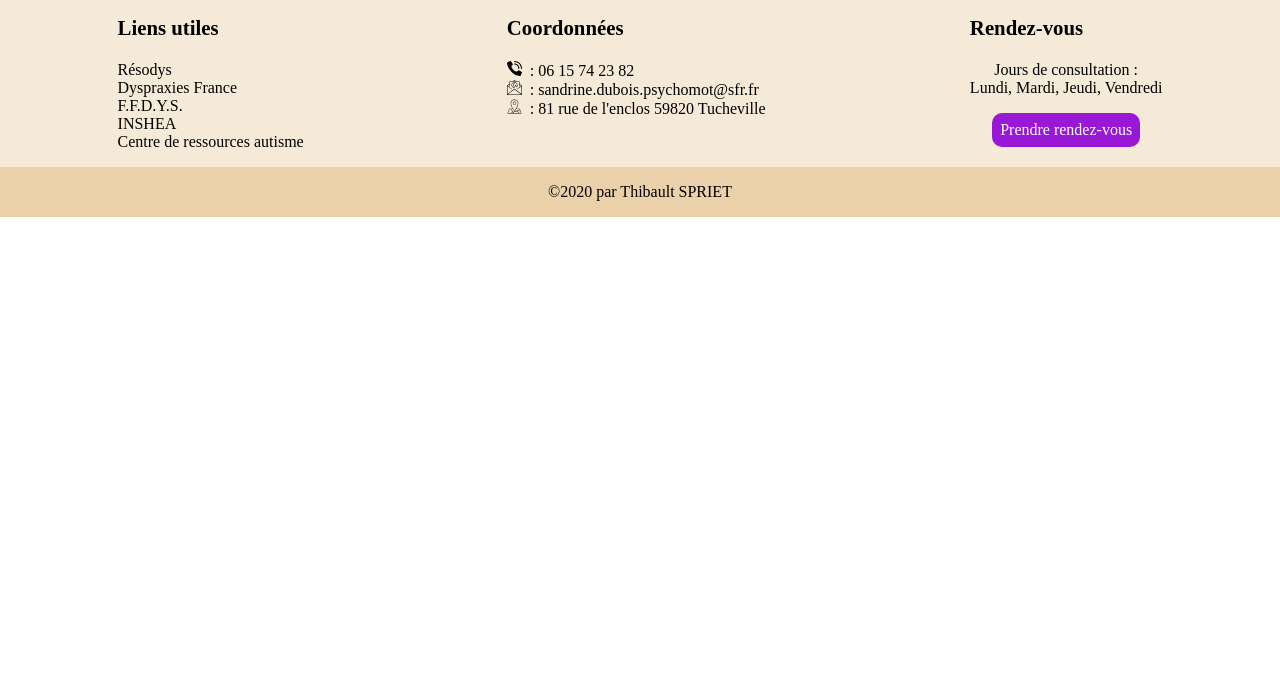
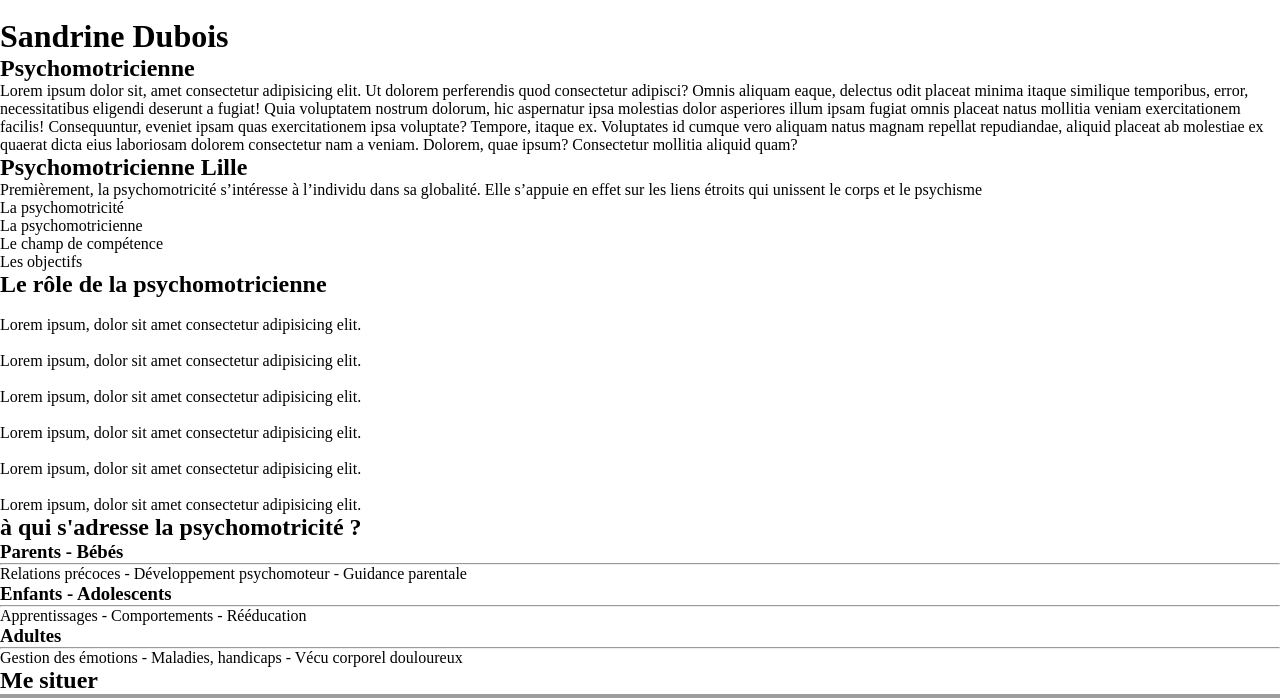
Before and after one commit to thibaultspriet/sandrine-psychomot, a Django app: page / in a window 1280 px wide. Shown: the part 93-791 px from the top of the page. Before the commit the page ends 310 px from the top, so only its background shows below. Run offline with Django 3.2, Linux system fonts and the light colour scheme; style sheets or scripts are compiled from the project's sources; grey boxes are pictures that could not be loaded.

Commit message:
index html

```diff
--- a/psychomot/main/templates/main/base.html
+++ b/psychomot/main/templates/main/base.html
@@ -33,7 +33,8 @@
         </nav>
     </header>
 
-
+    {% block content %}
+    {% endblock %}
 
     <footer>
         <div class="footer-infos">
--- a/psychomot/main/templates/main/index.html
+++ b/psychomot/main/templates/main/index.html
@@ -1 +1,73 @@
 {% extends 'main/base.html' %}
+{% load static %}
+
+{% block head %}
+    <link rel="stylesheet" href="{% static 'main/css/index.css' %}">
+{% endblock %}
+
+{% block content %}
+    <main class="presentation">
+        <div class="container-portrait">
+            <img src="" alt="">
+        </div>
+        <div class="container-presentation">
+            <h1>Sandrine Dubois</h1>
+            <h2>Psychomotricienne</h2>
+            <p>Lorem ipsum dolor sit, amet consectetur adipisicing elit. Ut dolorem perferendis quod consectetur adipisci? Omnis aliquam eaque, delectus odit placeat minima itaque similique temporibus, error, necessitatibus eligendi deserunt a fugiat!
+            Quia voluptatem nostrum dolorum, hic aspernatur ipsa molestias dolor asperiores illum ipsam fugiat omnis placeat natus mollitia veniam exercitationem facilis! Consequuntur, eveniet ipsam quas exercitationem ipsa voluptate? Tempore, itaque ex.
+            Voluptates id cumque vero aliquam natus magnam repellat repudiandae, aliquid placeat ab molestiae ex quaerat dicta eius laboriosam dolorem consectetur nam a veniam. Dolorem, quae ipsum? Consectetur mollitia aliquid quam?
+        </div>
+    </main>
+
+    <section class="psychomotricienne">
+        <div class="separateur-vertical"></div>
+        <div class="psychomotricite">
+            <h1>Psychomotricienne Lille</h1>
+            <p>Premièrement, la psychomotricité s’intéresse à l’individu dans sa globalité. Elle s’appuie en effet sur les liens étroits qui unissent le corps et le psychisme</p>
+            <ul>
+                <li>La psychomotricité</li>
+                <li>La psychomotricienne</li>
+                <li>Le champ de compétence</li>
+                <li>Les objectifs</li>
+            </ul>
+        </div>
+        <div class="role">
+            <h1>Le rôle de la psychomotricienne</h1>
+            <ul>
+                <li><img src="" alt="" class="icon"><p>Lorem ipsum, dolor sit amet consectetur adipisicing elit.</p></li>
+                <li><img src="" alt="" class="icon"><p>Lorem ipsum, dolor sit amet consectetur adipisicing elit.</p></li>
+                <li><img src="" alt="" class="icon"><p>Lorem ipsum, dolor sit amet consectetur adipisicing elit.</p></li>
+                <li><img src="" alt="" class="icon"><p>Lorem ipsum, dolor sit amet consectetur adipisicing elit.</p></li>
+                <li><img src="" alt="" class="icon"><p>Lorem ipsum, dolor sit amet consectetur adipisicing elit.</p></li>
+                <li><img src="" alt="" class="icon"><p>Lorem ipsum, dolor sit amet consectetur adipisicing elit.</p></li>
+            </ul>
+        </div>
+    </section>
+    <section class="pourqui">
+        <h1>à qui s'adresse la psychomotricité ?</h1>
+        <div class="card-container">
+            <div class="card">
+                <div class="container-cover"></div>
+                <h3>Parents - Bébés</h3>
+                <hr>
+                <p>Relations précoces - Développement psychomoteur - Guidance parentale</p>
+            </div>
+            <div class="card">
+                <div class="container-cover"></div>
+                <h3>Enfants - Adolescents</h3>
+                <hr>
+                <p>Apprentissages - Comportements - Rééducation</p>
+            </div>
+            <div class="card">
+                <div class="container-cover"></div>
+                <h3>Adultes</h3>
+                <hr>
+                <p>Gestion des émotions - Maladies, handicaps - Vécu corporel douloureux</p>
+            </div>
+        </div>
+    </section>
+    <section class="map">
+        <h1>Me situer</h1>
+        <iframe width="100%" height="450" frameborder="0" style="border:0" src="https://www.google.com/maps/embed/v1/place?q=place_id:ChIJB4Kp5ezZwkcRdMtn6AKhNkQ&key=AIzaSyAr1FvQn5YNoRkrlR_7vJLtYsnQHGZdNsY" allowfullscreen></iframe>
+    </section>
+{% endblock %}
```
